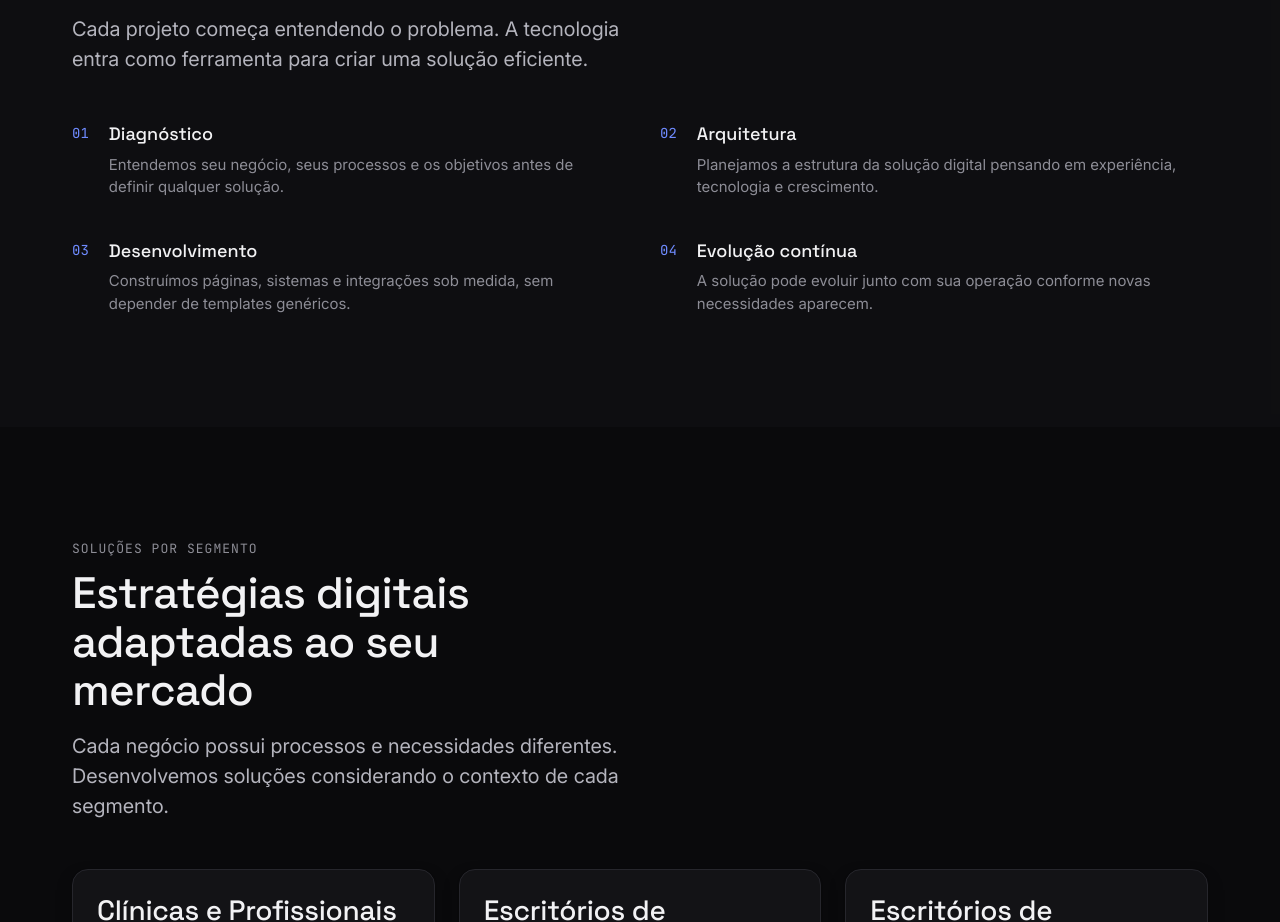
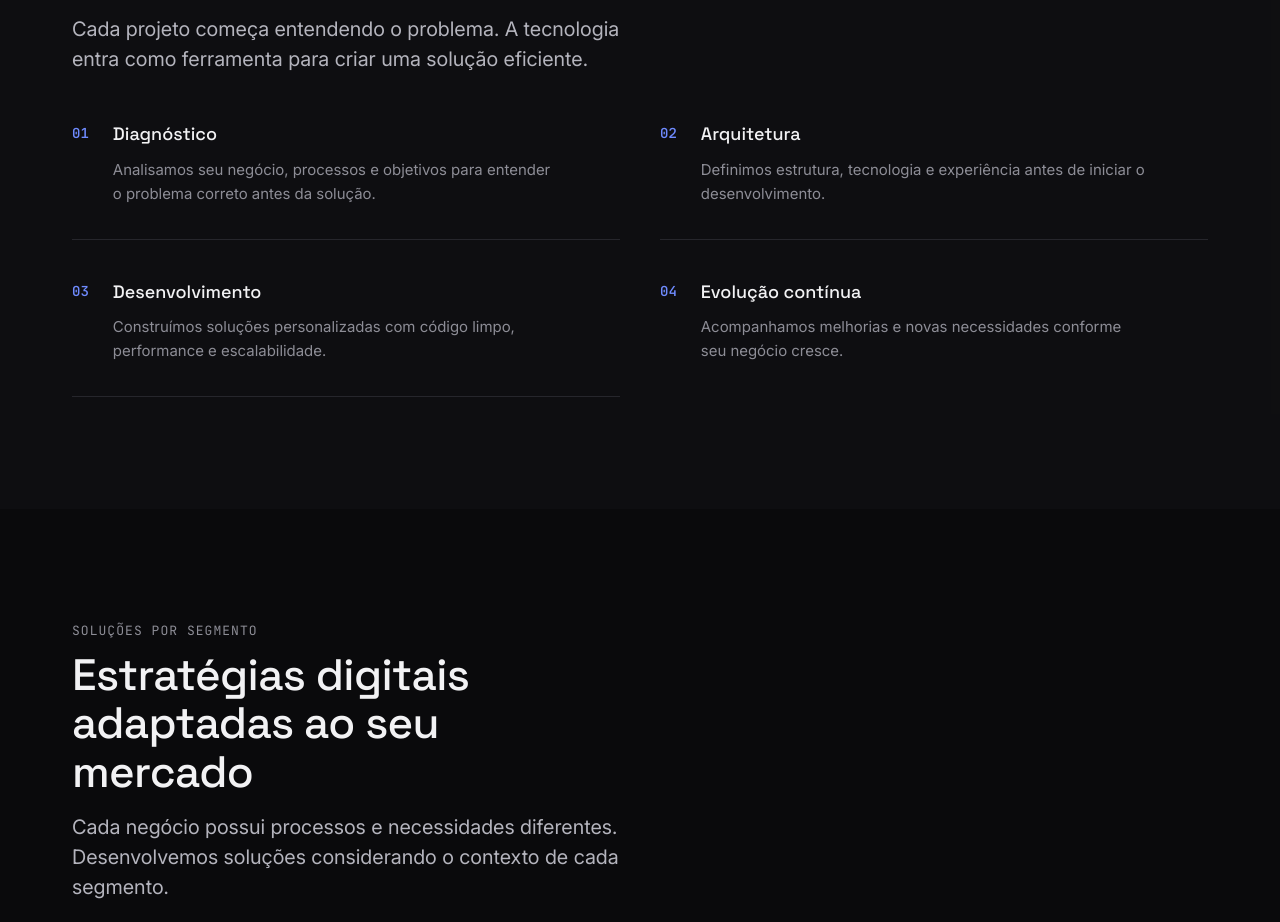
Before and after one commit to marllonpanisset/conjuga, a Next.js app: page / in a window 1280 px wide. Shown: the part 2127-3049 px from the top of the page. Built offline with nearby package versions, Linux system fonts and the light colour scheme.

Commit message:
ui: refine process section positioning

```diff
--- a/app/(marketing)/page.tsx
+++ b/app/(marketing)/page.tsx
@@ -36,22 +36,22 @@ const processSteps = [
   {
     title: "Diagnóstico",
     description:
-      "Entendemos seu negócio, seus processos e os objetivos antes de definir qualquer solução.",
+      "Analisamos seu negócio, processos e objetivos para entender o problema correto antes da solução.",
   },
   {
     title: "Arquitetura",
     description:
-      "Planejamos a estrutura da solução digital pensando em experiência, tecnologia e crescimento.",
+      "Definimos estrutura, tecnologia e experiência antes de iniciar o desenvolvimento.",
   },
   {
     title: "Desenvolvimento",
     description:
-      "Construímos páginas, sistemas e integrações sob medida, sem depender de templates genéricos.",
+      "Construímos soluções personalizadas com código limpo, performance e escalabilidade.",
   },
   {
     title: "Evolução contínua",
     description:
-      "A solução pode evoluir junto com sua operação conforme novas necessidades aparecem.",
+      "Acompanhamos melhorias e novas necessidades conforme seu negócio cresce.",
   },
 ];
 
--- a/components/sections/ProcessStep.tsx
+++ b/components/sections/ProcessStep.tsx
@@ -8,11 +8,20 @@ interface ProcessStepProps {
 
 export function ProcessStep({ index, title, description }: ProcessStepProps) {
   return (
-    <div className="flex gap-5">
-      <span className="font-mono text-[0.875rem] text-signal-strong">{String(index).padStart(2, "0")}</span>
-      <div>
-        <Heading as="h4">{title}</Heading>
-        <Text variant="muted" className="mt-2">
+    <div className="group flex gap-6 border-b border-border pb-8 transition-colors last:border-0">
+      <span className="font-mono text-[0.875rem] font-medium text-signal-strong transition-colors group-hover:text-signal">
+        {String(index).padStart(2, "0")}
+      </span>
+
+      <div className="max-w-md">
+        <Heading
+          as="h4"
+          className="transition-colors group-hover:text-text-primary"
+        >
+          {title}
+        </Heading>
+
+        <Text variant="muted" className="mt-3 leading-relaxed">
           {description}
         </Text>
       </div>
```
